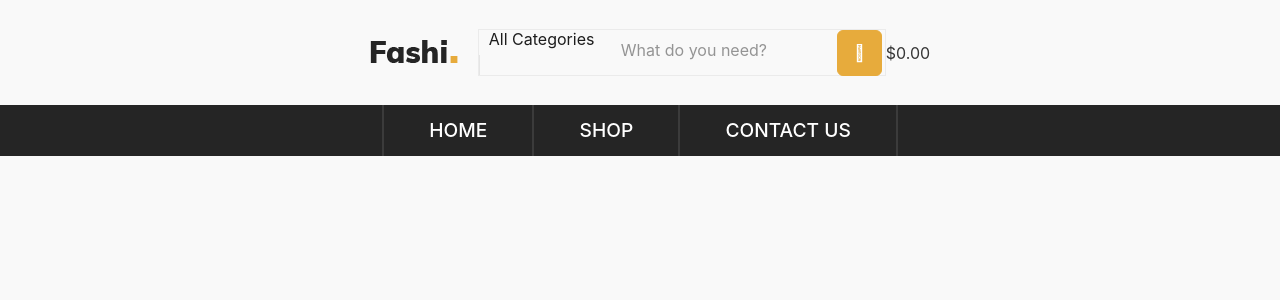
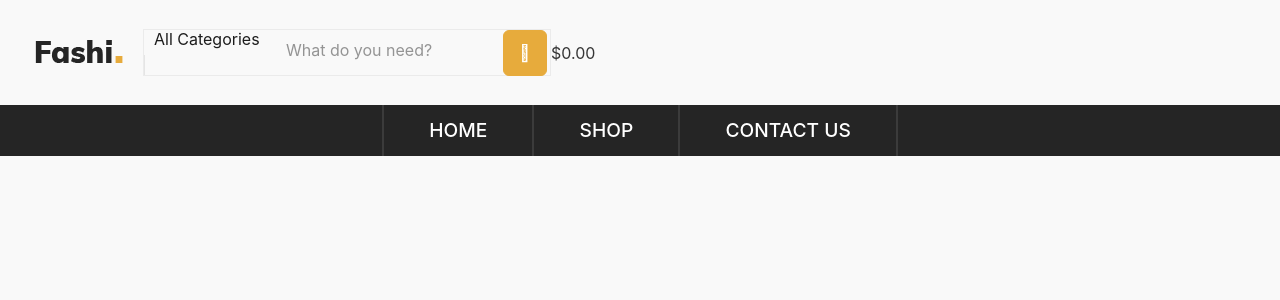
Before and after one commit to WillAvatec/shopping-cart, a React (Create React App) app: page / in a window 1280 px wide. Shown: the top 300 px of the page. Built offline with nearby package versions, Linux system fonts and the light colour scheme.

Commit message:
refact: Change component to semantic HTML

```diff
--- a/src/components/ui/Header/Header.js
+++ b/src/components/ui/Header/Header.js
@@ -4,10 +4,10 @@ import "../../../assets/header.css"
 
 const Header = () => {
     return (
-        <div className="header-wrapper">
+        <header>
             <Top/>
             <Bottom/>
-        </div>
+        </header>
     )
 }
 
```
